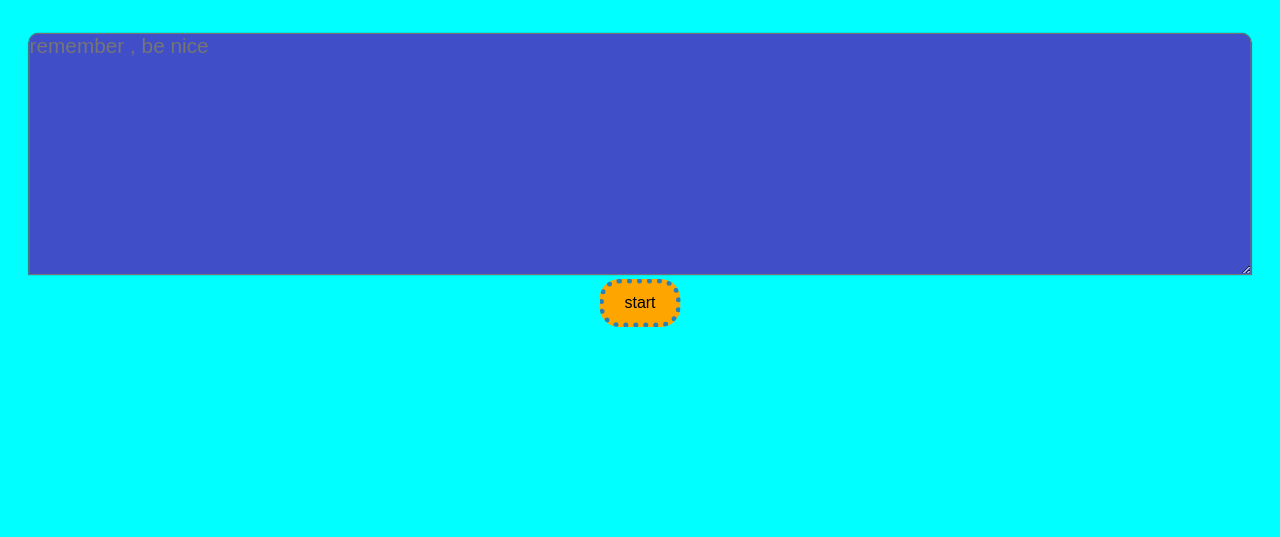
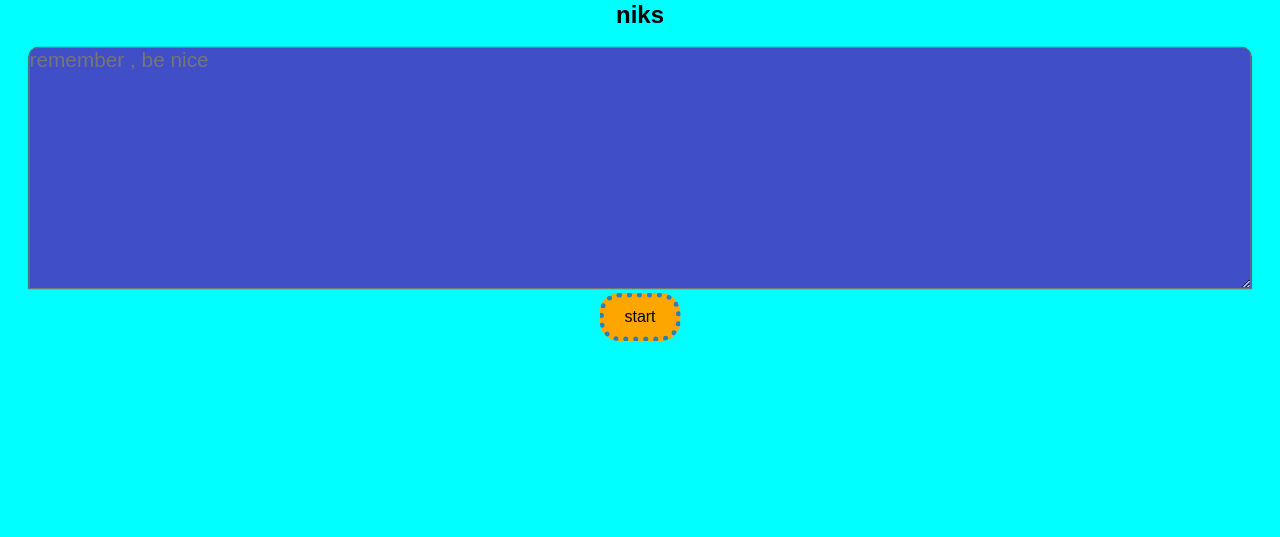
Before and after one commit to mk-knight23/typing12, a plain HTML site: page index.html in a window 1280 px wide. Shown: the part 263-800 px from the top of the page. Drawn offline with Linux system fonts and the light colour scheme.

Commit message:
Update index.html

```diff
--- a/index.html
+++ b/index.html
@@ -66,6 +66,7 @@
             <h1>
                 Welcome To Typing Speed Test
             </h1>
+            <h2>niks</h2>
             <h2 id="msg"></h2>
             <br>
             <textarea id="mywords" rows="10" cols="100" placeholder="remember , be nice"></textarea>
```
